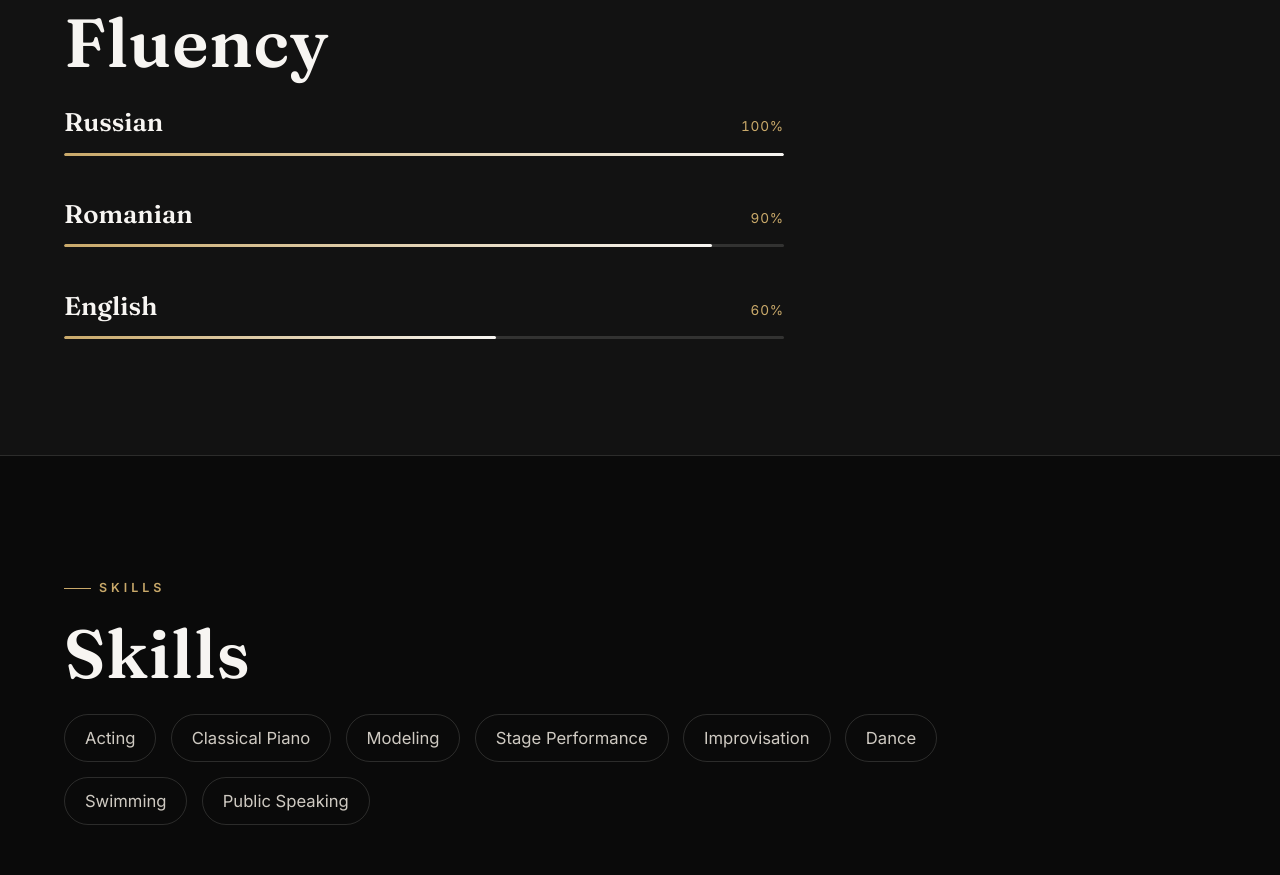
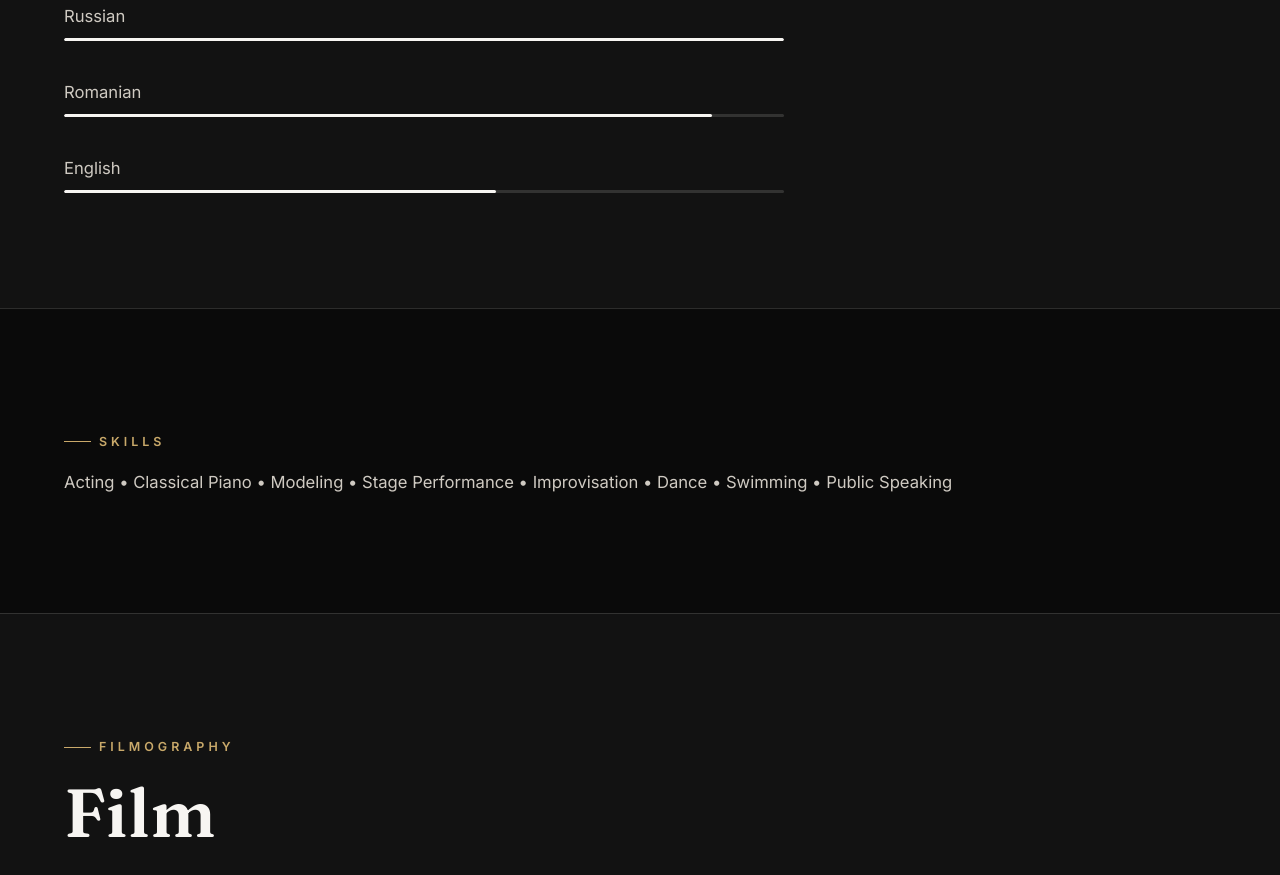
Before and after one commit to TudorlE/arinamuracv2, a website built with Vite: page index.html in a window 1280 px wide. Shown: the part 3270-4145 px from the top of the page. Built offline with nearby package versions, Linux system fonts and the light colour scheme.

Commit message:
Simplify Languages and Skills sections to match reference

```diff
--- a/css/style.css
+++ b/css/style.css
@@ -692,26 +692,14 @@ h1, h2, h3, h4 {
 
 .lang-row {
   display: grid;
-  gap: 0.6rem;
-}
-
-.lang-row-head {
-  display: flex;
-  align-items: baseline;
-  justify-content: space-between;
+  gap: 0.5rem;
 }
 
 .lang-name {
-  font-family: var(--font-display);
-  font-size: clamp(1.2rem, 2vw, 1.6rem);
-  font-weight: 600;
-}
-
-.lang-pct {
-  font-size: 0.85rem;
-  letter-spacing: 0.06em;
-  color: var(--c-accent);
-  font-variant-numeric: tabular-nums;
+  font-family: var(--font-body);
+  font-size: clamp(1rem, 1.3vw, 1.1rem);
+  font-weight: 400;
+  color: var(--c-off-white);
 }
 
 .bar {
@@ -726,7 +714,7 @@ h1, h2, h3, h4 {
   position: absolute;
   inset: 0 auto 0 0;
   width: 0%;
-  background: linear-gradient(90deg, var(--c-accent), var(--c-white));
+  background: var(--c-white);
   border-radius: 2px;
   transition: width 1.4s var(--ease);
 }
@@ -752,24 +740,10 @@ h1, h2, h3, h4 {
 }
 
 .skills-list {
-  display: flex;
-  flex-wrap: wrap;
-  gap: 0.9rem 0.9rem;
   max-width: 900px;
-}
-
-.skills-list li {
-  font-size: clamp(0.95rem, 1.3vw, 1.2rem);
-  padding: 0.6em 1.2em;
-  border: 1px solid var(--c-line);
-  border-radius: 999px;
+  font-size: clamp(1rem, 1.3vw, 1.1rem);
   color: var(--c-off-white);
-  transition: border-color 0.3s var(--ease), color 0.3s var(--ease);
-}
-
-.skills-list li:hover {
-  border-color: var(--c-accent);
-  color: var(--c-white);
+  line-height: 1.8;
 }
 
 /* ==========================================================================
--- a/index.html
+++ b/index.html
@@ -128,32 +128,22 @@
   <!-- LANGUAGES -->
   <section class="languages" id="languages">
     <div class="section-inner">
-      <p class="eyebrow reveal">Languages</p>
-      <h2 class="section-heading reveal reveal-delay-1">Fluency</h2>
+      <h2 class="eyebrow reveal">Languages</h2>
       <div class="lang-list">
         <div class="lang-row reveal reveal-delay-1">
-          <div class="lang-row-head">
-            <span class="lang-name">Russian</span>
-            <span class="lang-pct">100%</span>
-          </div>
+          <span class="lang-name">Russian</span>
           <div class="bar">
             <div class="bar-fill" data-width="100"></div>
           </div>
         </div>
         <div class="lang-row reveal reveal-delay-2">
-          <div class="lang-row-head">
-            <span class="lang-name">Romanian</span>
-            <span class="lang-pct">90%</span>
-          </div>
+          <span class="lang-name">Romanian</span>
           <div class="bar">
             <div class="bar-fill" data-width="90"></div>
           </div>
         </div>
         <div class="lang-row reveal reveal-delay-3">
-          <div class="lang-row-head">
-            <span class="lang-name">English</span>
-            <span class="lang-pct">60%</span>
-          </div>
+          <span class="lang-name">English</span>
           <div class="bar">
             <div class="bar-fill" data-width="60"></div>
           </div>
@@ -165,18 +155,8 @@
   <!-- SKILLS -->
   <section class="skills" id="skills">
     <div class="section-inner">
-      <p class="eyebrow reveal">Skills</p>
-      <h2 class="section-heading reveal reveal-delay-1">Skills</h2>
-      <ul class="skills-list reveal reveal-delay-2">
-        <li>Acting</li>
-        <li>Classical Piano</li>
-        <li>Modeling</li>
-        <li>Stage Performance</li>
-        <li>Improvisation</li>
-        <li>Dance</li>
-        <li>Swimming</li>
-        <li>Public Speaking</li>
-      </ul>
+      <h2 class="eyebrow reveal">Skills</h2>
+      <p class="skills-list reveal reveal-delay-2">Acting • Classical Piano • Modeling • Stage Performance • Improvisation • Dance • Swimming • Public Speaking</p>
     </div>
   </section>
 
```
